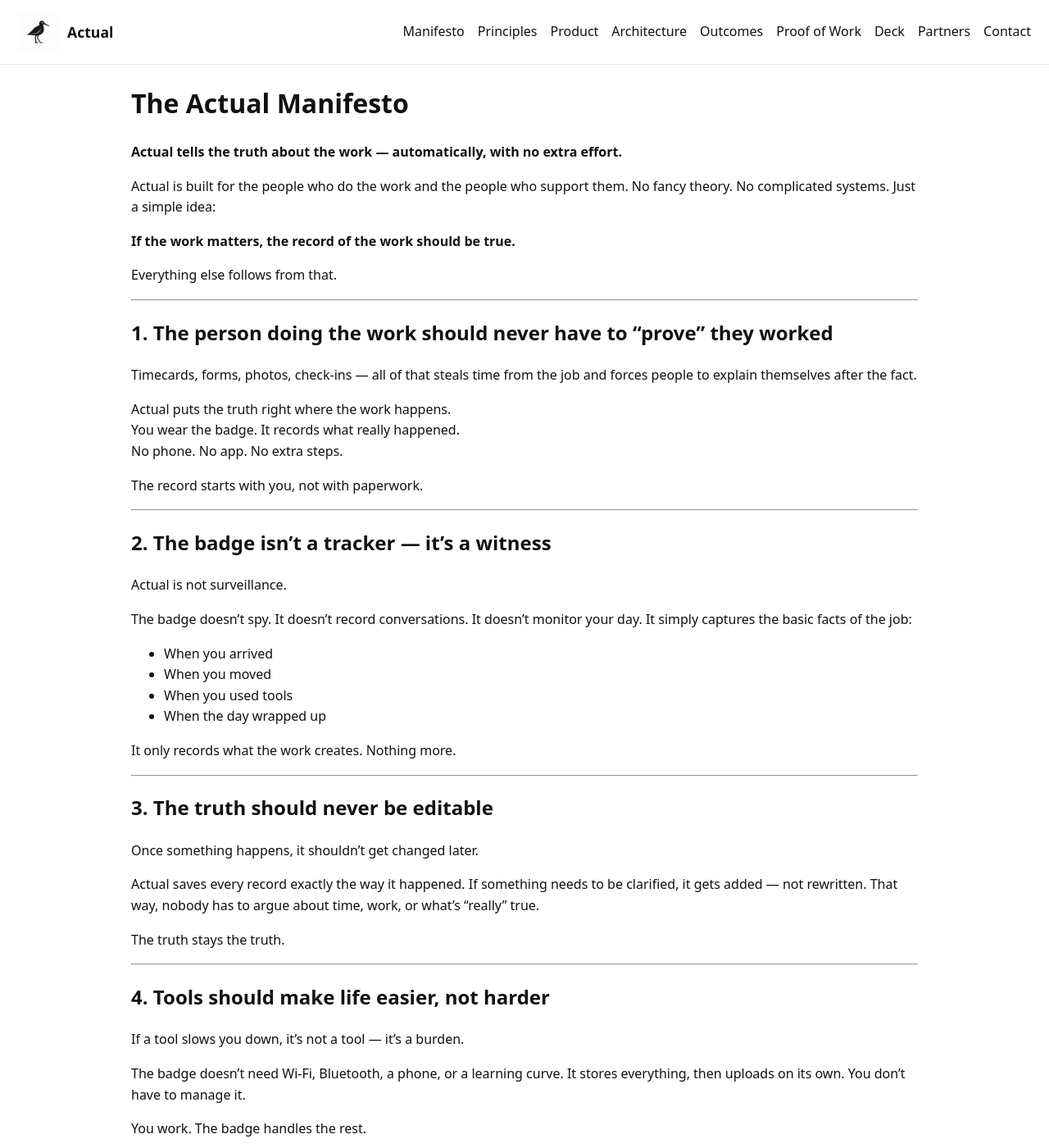
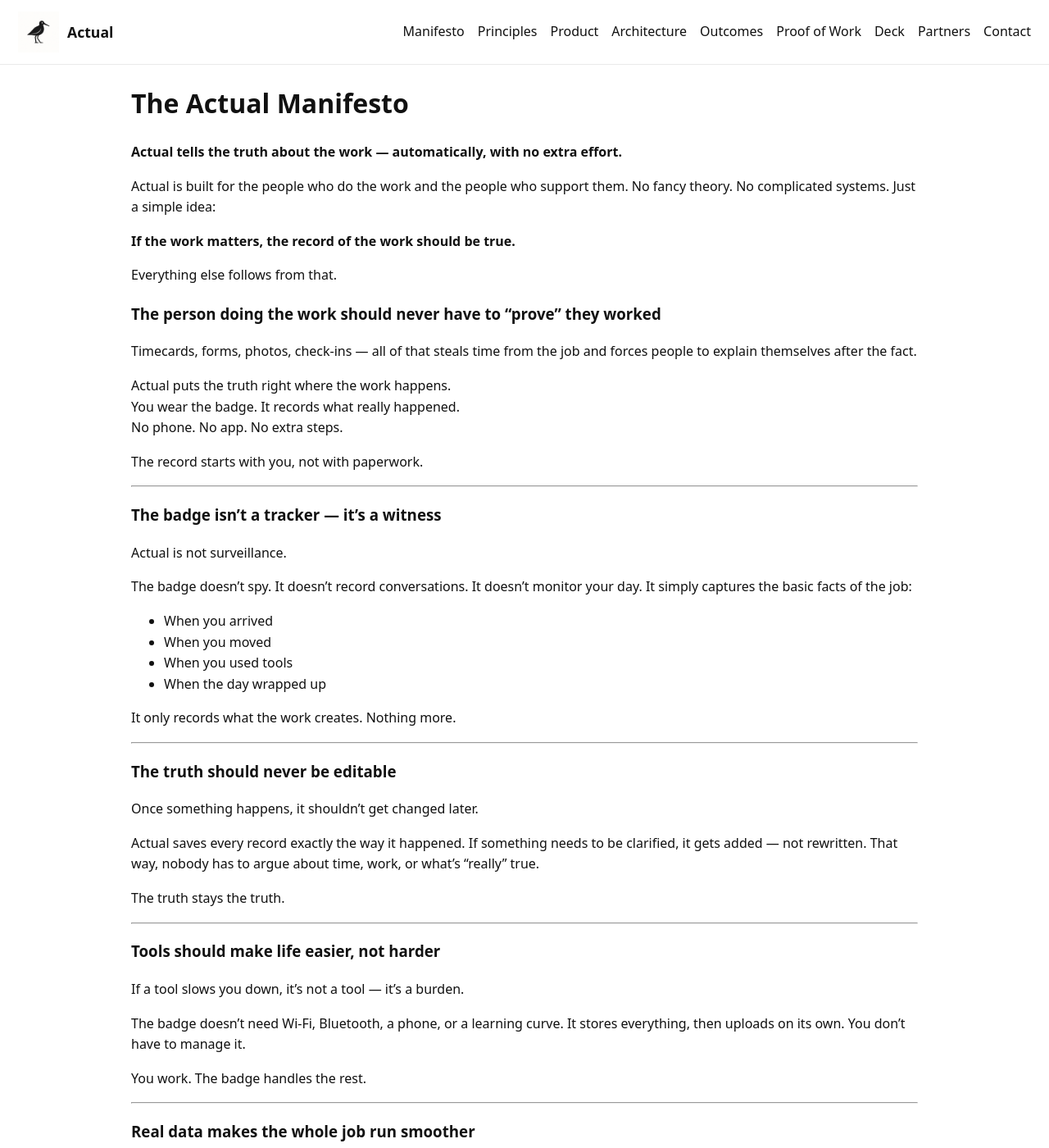
Before and after one commit to greg-e/limosa.work, a Jekyll site: the page built from pages/manifesto.md, in a window 1280 px wide and 1400 px high. Shown: the whole window at 82% size. Built offline with Jekyll 4.4.1, drawn with Linux system fonts in a browser that asks for light colours; some of the changed text lies outside the part shown.

Commit message:
Update manifesto.md

```diff
--- a/pages/manifesto.md
+++ b/pages/manifesto.md
@@ -12,9 +12,8 @@
 
 Everything else follows from that.
 
----
 
-## 1. The person doing the work should never have to “prove” they worked
+### The person doing the work should never have to “prove” they worked
 Timecards, forms, photos, check-ins — all of that steals time from the job and forces people to explain themselves after the fact.
 
 Actual puts the truth right where the work happens.
@@ -25,7 +24,7 @@
 
 ---
 
-## 2. The badge isn’t a tracker — it’s a witness
+### The badge isn’t a tracker — it’s a witness
 Actual is not surveillance.
 
 The badge doesn’t spy. It doesn’t record conversations. It doesn’t monitor your day. It simply captures the basic facts of the job:
@@ -39,7 +38,7 @@
 
 ---
 
-## 3. The truth should never be editable
+### The truth should never be editable
 Once something happens, it shouldn’t get changed later.
 
 Actual saves every record exactly the way it happened. If something needs to be clarified, it gets added — not rewritten. That way, nobody has to argue about time, work, or what’s “really” true.
@@ -48,7 +47,7 @@
 
 ---
 
-## 4. Tools should make life easier, not harder
+### Tools should make life easier, not harder
 If a tool slows you down, it’s not a tool — it’s a burden.
 
 The badge doesn’t need Wi-Fi, Bluetooth, a phone, or a learning curve. It stores everything, then uploads on its own. You don’t have to manage it.
@@ -97,7 +96,7 @@
 
 ---
 
-## The promise
+### The promise
 Actual exists so the people who do the work finally get the benefit of the truth.
 
 It protects your time.
```
Also changed, not shown: other parts of pages/manifesto.md (+3 -3 lines).
